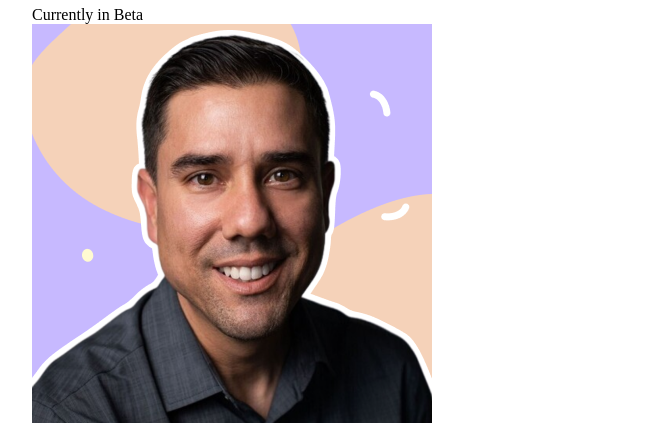
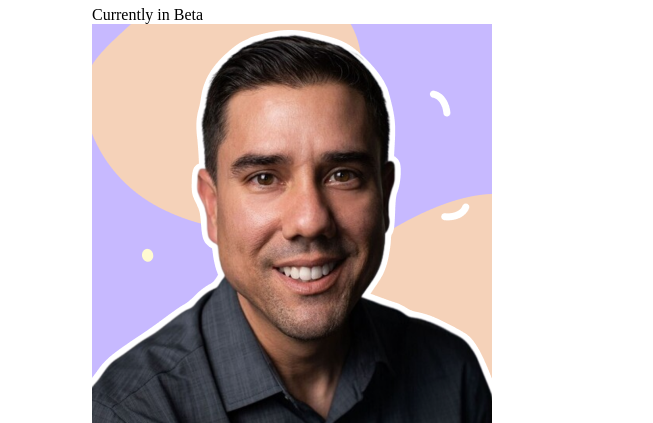
Before and after one commit to kanugurajesh/Scrimbafy, a website built with Vite: page index.html in a window 1280 px wide. Shown: the part 129-552 px from the top of the page, without its empty margins (308-961 px from the left). Built offline with nearby package versions, Linux system fonts and the light colour scheme.

Commit message:
adding the data

```diff
--- a/styles.css
+++ b/styles.css
@@ -14,12 +14,13 @@ body {
 
 .intro,
 .main-content {
-    max-width: 600px;
+    /* min-width: 480px; */
+    max-width: 480px;
     margin: 0 20px;
 }
 
 form {
     display: flex;
     flex-direction: column;
-    align-items: center;
+    /* align-items: center; */
 }
```
